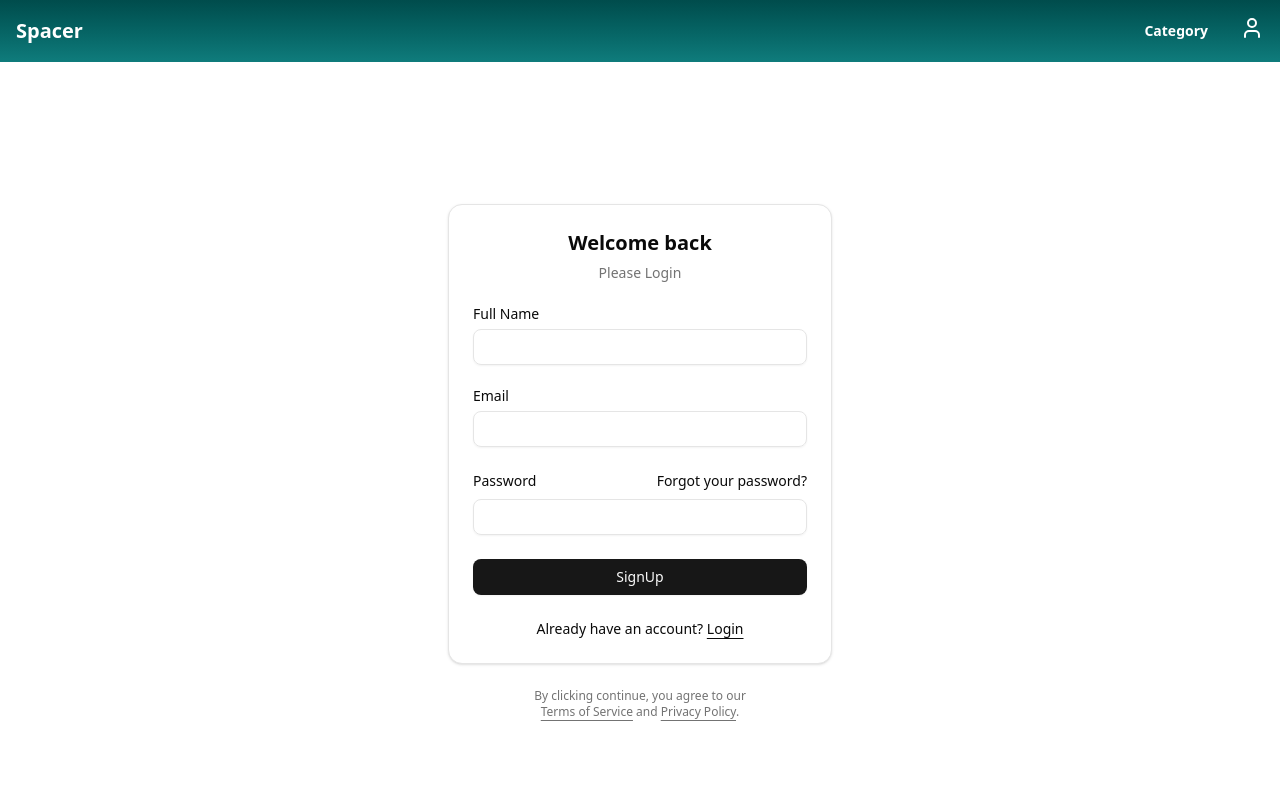
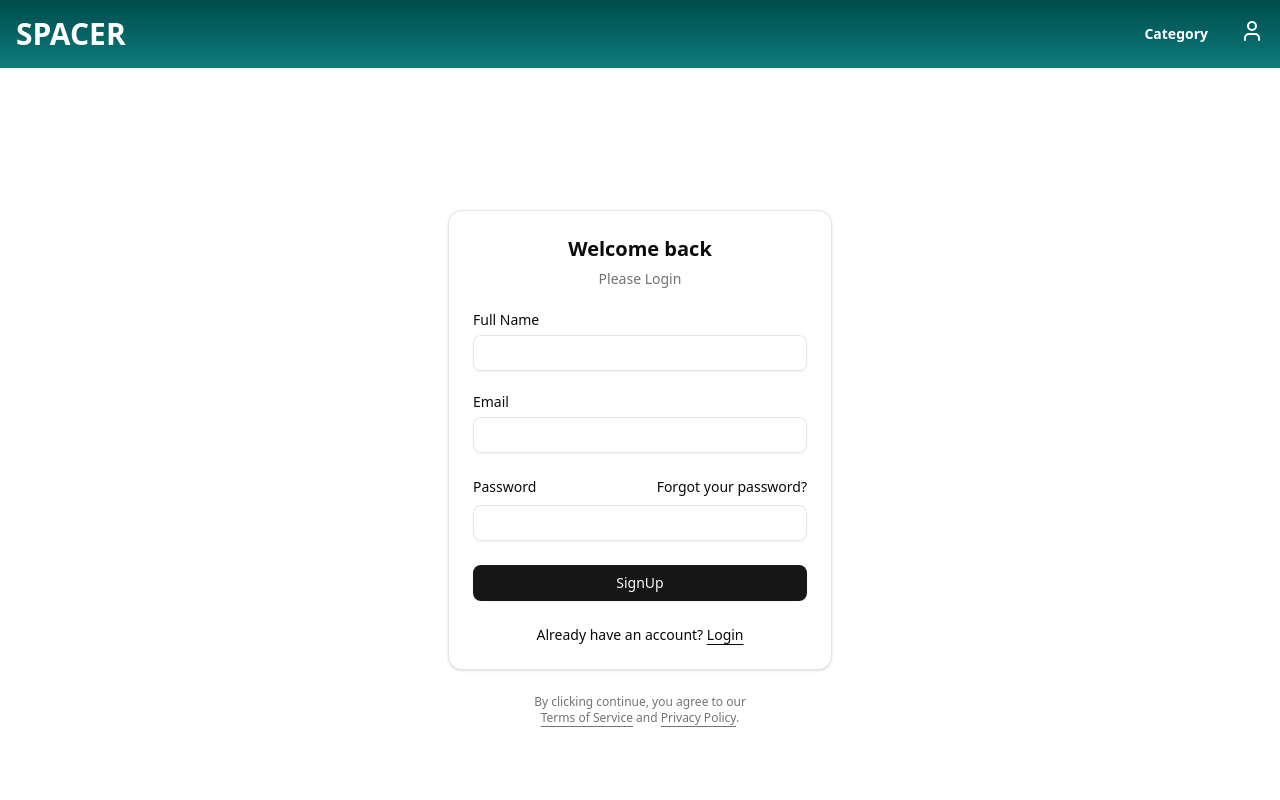
Before and after one commit to RobertHaji/spacer-frontend, a React (Vite) app: page /signup in a window 1280 px wide. Shown: the top 800 px of the page. Built offline with nearby package versions, Linux system fonts and the light colour scheme.

Commit message:
refines Ui headers

```diff
--- a/src/components/adminsHeader.jsx
+++ b/src/components/adminsHeader.jsx
@@ -31,9 +31,9 @@ export default function AdminHeader() {
       <header className="bg-gradient-to-b from-[#004c4c] to-[#0f7c7c] text-white flex items-center justify-between p-4">
         <Link
           to="/spacesPage"
-          className="text-xl font-bold hover:text-yellow-300 transition duration-300"
+          className="text-3xl font-bold hover:text-yellow-300 transition duration-300"
         >
-          Spacer
+          SPACER
         </Link>
 
         <div className="flex items-center space-x-6">
--- a/src/components/ui/Header.jsx
+++ b/src/components/ui/Header.jsx
@@ -6,7 +6,7 @@ export default function Header() {
     <header className="bg-gradient-to-b from-[#004c4c] to-[#0f7c7c] text-white flex items-center justify-between p-4">
       <Link
         to="/"
-        className="text-xl font-bold hover:text-yellow-300 transition duration-300"
+        className="text-3xl font-bold hover:text-yellow-300 transition duration-300"
       >
         SPACER
       </Link>
```
